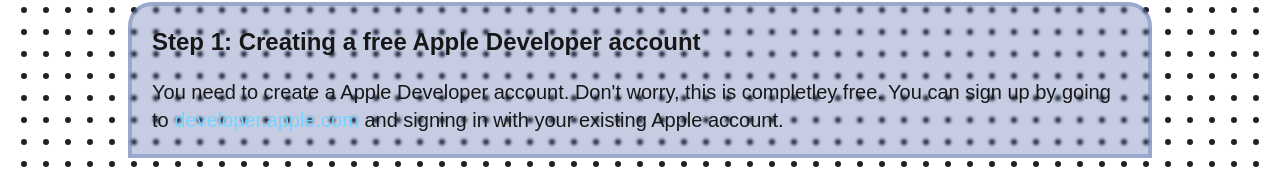
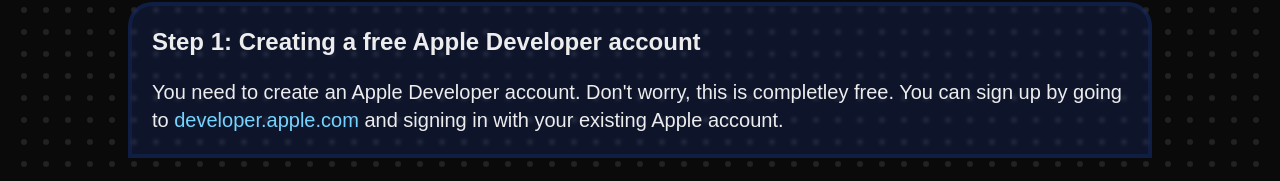
Before and after one commit to squairdev/pocketposter, a Next.js app: page / in a window 1280 px wide. Shown: the part 478-659 px from the top of the page. Built offline with nearby package versions, Linux system fonts and the light colour scheme; a web font is replaced by a local one.

Commit message:
fix typos, fix light mode ui

```diff
--- a/app/globals.css
+++ b/app/globals.css
@@ -1,9 +1,4 @@
 @import "tailwindcss";
-
-:root {
-  --background: #ffffff;
-  --foreground: #171717;
-}
 
 @theme inline {
   --color-background: var(--background);
@@ -12,11 +7,9 @@
   --font-mono: var(--font-geist-mono);
 }
 
-@media (prefers-color-scheme: dark) {
-  :root {
+:root {
     --background: #0a0a0a;
     --foreground: #ededed;
-  }
 }
 
 body {
--- a/app/layout.tsx
+++ b/app/layout.tsx
@@ -27,10 +27,6 @@ export const metadata: Metadata = {
       }
     ],
   },
-  twitter: {
-    card: 'summary_large_image',
-    images: ['/opengraph-image.png'],
-  },
 }
 
 export default function RootLayout({
--- a/app/page.tsx
+++ b/app/page.tsx
@@ -43,7 +43,7 @@ export default function Home() {
           <FadeContent blur delay={0.4} duration={0.7} className='bg-[#1c398e]/25 backdrop-blur-[1.8px] w-full p-5 rounded-t-3xl border-[#1c398e]/25 border-4 border-solid'>
             <FadeContent blur delay={0.5} duration={0.7} className='pb-5 text-2xl font-bold'>Step 1: Creating a free Apple Developer account</FadeContent>
             <FadeContent blur delay={0.5} duration={0.7} className='text-xl'>
-            <p>You need to create a Apple Developer account. Don't worry, this is completley free. You can sign up by going to <a href="https://developer.apple.com/account/" className='text-sky-300' target='_blank'>developer.apple.com</a> and signing in with your existing Apple account.</p>
+            <p>You need to create an Apple Developer account. Don't worry, this is completley free. You can sign up by going to <a href="https://developer.apple.com/account/" className='text-sky-300' target='_blank'>developer.apple.com</a> and signing in with your existing Apple account.</p>
             </FadeContent>
           </FadeContent>
         </div>
```
Also changed, not shown: 1 other file (tests, documents, lock files or other folders).
